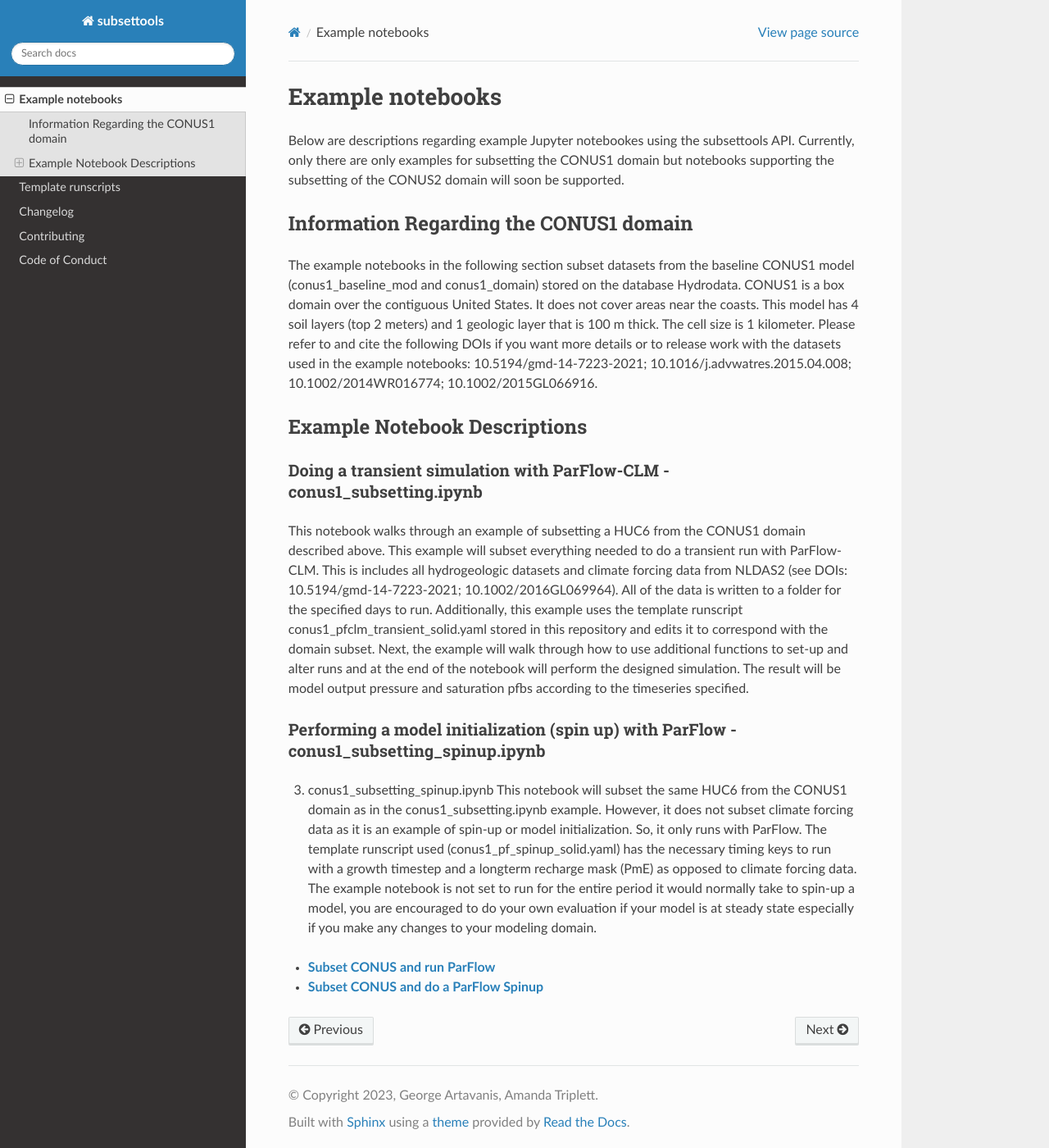
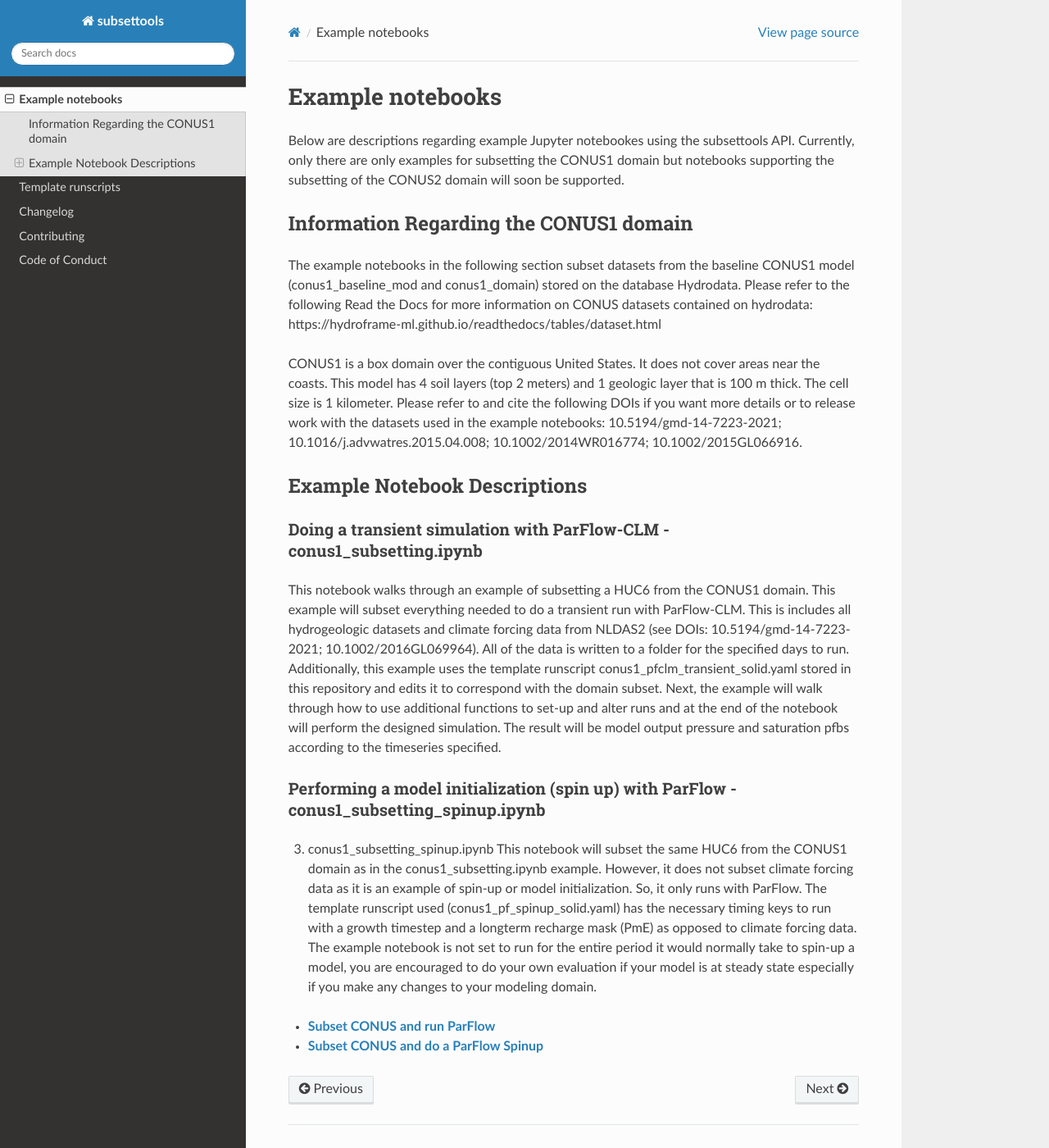
Before and after one commit to hydroframe/subsettools, a Sphinx documentation site: the page built from docs/example_notebooks/example_notebooks.md, in a window 1280 px wide and 1400 px high. Shown: the whole window at 82% size. Built offline with Sphinx 7.4.7 and the Read the Docs theme 2.0.0, drawn with Linux system fonts in a browser that asks for light colours; pages that are not in the unit, such as notebooks, are missing from menus.

Commit message:
Update example_notebooks.md

```diff
--- a/docs/example_notebooks/example_notebooks.md
+++ b/docs/example_notebooks/example_notebooks.md
@@ -4,14 +4,17 @@ Example notebooks
 Below are descriptions regarding example Jupyter notebookes using the subsettools API. Currently, only there are only examples for subsetting the CONUS1 domain but notebooks supporting the subsetting of the CONUS2 domain will soon be supported.
 
 ### Information Regarding the CONUS1 domain
+
 The example notebooks in the following section subset datasets from the baseline CONUS1 model (conus1_baseline_mod and conus1_domain) stored on the database Hydrodata.
+Please refer to the following Read the Docs for more information on CONUS datasets contained on hydrodata: https://hydroframe-ml.github.io/readthedocs/tables/dataset.html
+
 CONUS1 is a box domain over the contiguous United States. It does not cover areas near the coasts. This model has 4 soil layers (top 2 meters) and 1 geologic layer that is 100 m thick. The cell size is 1 kilometer. Please refer to and cite the following DOIs if you want more details or to release work with the datasets used in the example notebooks: 10.5194/gmd-14-7223-2021; 10.1016/j.advwatres.2015.04.008; 10.1002/2014WR016774; 10.1002/2015GL066916.
 
 ### Example Notebook Descriptions
 
 #### Doing a transient simulation with ParFlow-CLM - conus1_subsetting.ipynb
 
-This notebook walks through an example of subsetting a HUC6 from the CONUS1 domain described above. This example will subset everything needed to do a transient run with ParFlow-CLM.
+This notebook walks through an example of subsetting a HUC6 from the CONUS1 domain. This example will subset everything needed to do a transient run with ParFlow-CLM.
 This is includes all hydrogeologic datasets and climate forcing data from NLDAS2 (see DOIs: 10.5194/gmd-14-7223-2021; 10.1002/2016GL069964). All of the data is written to a folder for the specified days to run.
 Additionally, this example uses the template runscript conus1_pfclm_transient_solid.yaml stored in this repository and edits it to correspond with the domain subset. Next, the example will walk through how to use additional functions to set-up and alter runs and at the end of the notebook will perform the designed simulation. The result will be model output pressure and saturation pfbs according to the timeseries specified.
 
```
